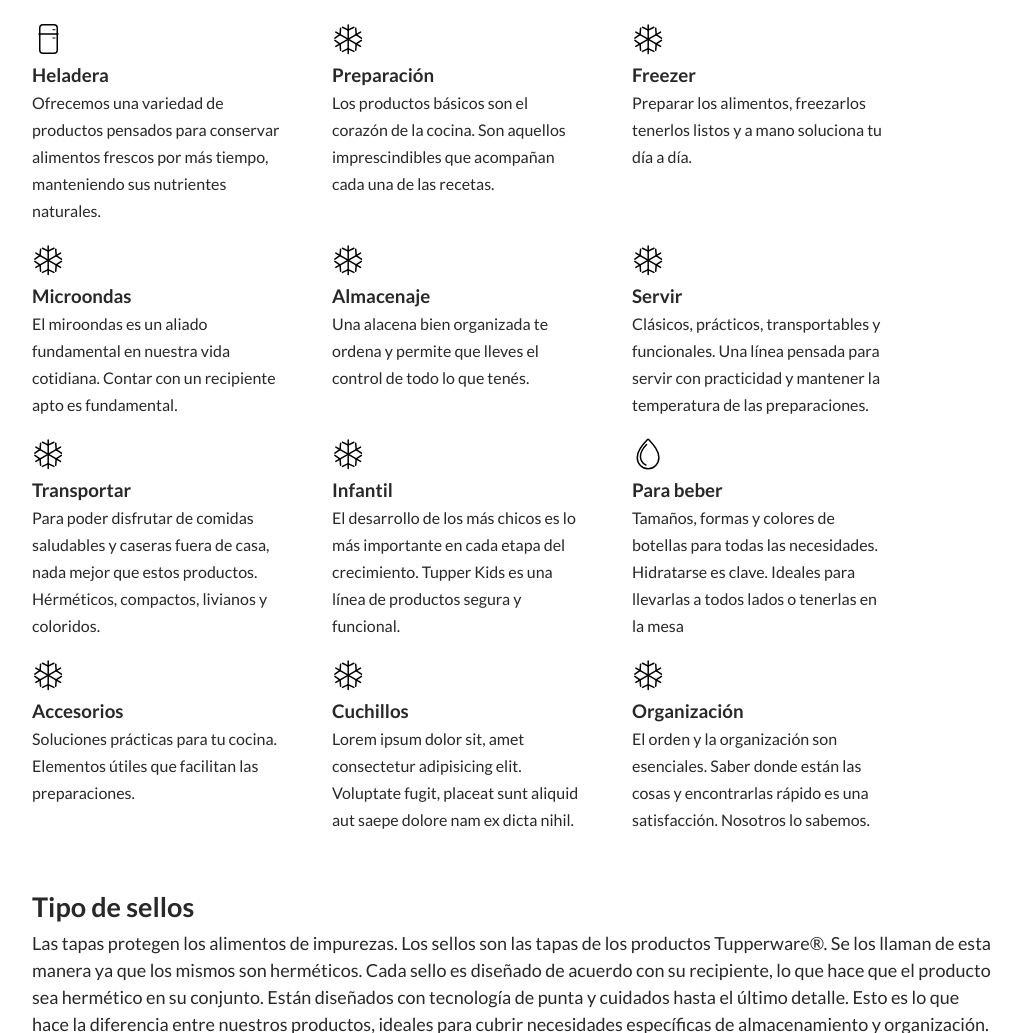
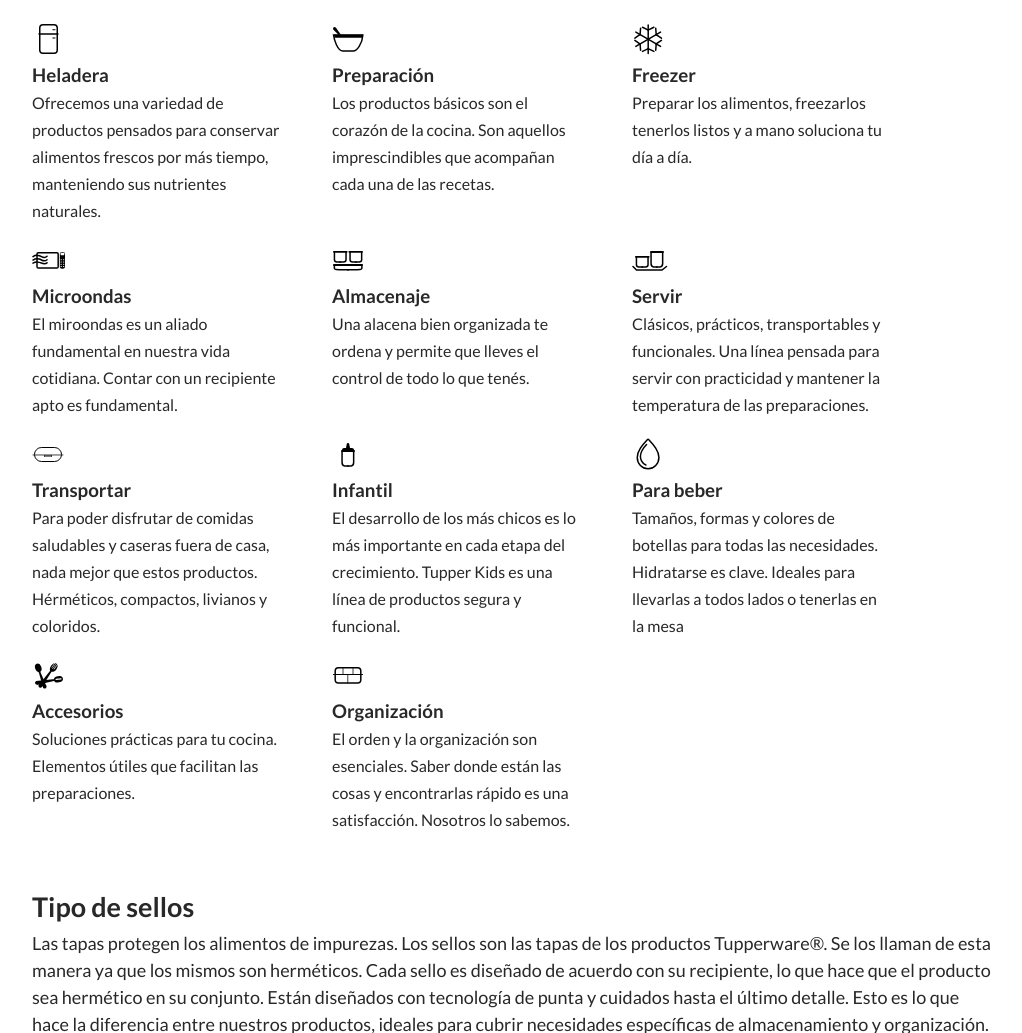
Before and after one commit to torita-mia/quiero-tupperware, a website: page pages/productos.html in a window 1280 px wide. Shown: the part 389-1422 px from the top of the page, without its empty margins (126-1148 px from the left). Drawn offline with nearby package versions, Linux system fonts and the light colour scheme; a web font is replaced by a local one.

Commit message:
Agregué svgs para la sección productos

```diff
--- a/pages/productos.html
+++ b/pages/productos.html
@@ -72,7 +72,7 @@
 
               <div class="cardCategorias">
                 <picture>
-                  <img src="../assets/icons/freezer.svg" alt="icono freezer">
+                  <img src="../assets/icons/preparación.svg" alt="icono freezer">
                 </picture>
                 <h3>Preparación</h3>
                 <p>Los productos básicos son el corazón de la cocina. Son aquellos imprescindibles que acompañan cada una de las recetas.</p>
@@ -88,7 +88,7 @@
 
               <div class="cardCategorias">
                 <picture>
-                  <img src="../assets/icons/freezer.svg" alt="icono freezer">
+                  <img src="../assets/icons/microondas.svg" alt="icono freezer">
                 </picture>
                 <h3>Microondas</h3>
                 <p>El miroondas es un aliado fundamental en nuestra vida cotidiana. Contar con un recipiente apto es fundamental.</p>
@@ -96,7 +96,7 @@
 
               <div class="cardCategorias">
                 <picture>
-                  <img src="../assets/icons/freezer.svg" alt="icono freezer">
+                  <img src="../assets/icons/almacenaje.svg" alt="icono freezer">
                 </picture>
                 <h3>Almacenaje</h3>
                 <p>Una alacena bien organizada te ordena y permite que lleves el control de todo lo que tenés.</p>
@@ -104,7 +104,7 @@
 
               <div class="cardCategorias">
                 <picture>
-                  <img src="../assets/icons/freezer.svg" alt="icono freezer">
+                  <img src="../assets/icons/servir.svg" alt="icono freezer">
                 </picture>
                 <h3>Servir</h3>
                 <p>Clásicos, prácticos, transportables y funcionales. Una línea pensada para servir con practicidad y mantener la temperatura de las preparaciones.</p>
@@ -112,7 +112,7 @@
 
               <div class="cardCategorias">
                 <picture>
-                  <img src="../assets/icons/freezer.svg" alt="icono freezer">
+                  <img src="../assets/icons/transportar.svg" alt="icono freezer">
                 </picture>
                 <h3>Transportar</h3>
                 <p>Para poder disfrutar de comidas saludables y caseras fuera de casa, nada mejor que estos productos. Hérméticos, compactos, livianos y coloridos.</p>
@@ -120,7 +120,7 @@
 
               <div class="cardCategorias">
                 <picture>
-                  <img src="../assets/icons/freezer.svg" alt="icono freezer">
+                  <img src="../assets/icons/infantil.svg" alt="icono freezer">
                 </picture>
                 <h3>Infantil</h3>
                 <p>El desarrollo de los más chicos es lo más importante en cada etapa del crecimiento. Tupper Kids es una línea de productos segura y funcional.</p>
@@ -136,7 +136,7 @@
 
               <div class="cardCategorias">
                 <picture>
-                  <img src="../assets/icons/freezer.svg" alt="icono freezer">
+                  <img src="../assets/icons/accesorios.svg" alt="icono freezer">
                 </picture>
                 <h3>Accesorios</h3>
                 <p>Soluciones prácticas para tu cocina. Elementos útiles que facilitan las preparaciones.</p>
@@ -144,15 +144,7 @@
 
               <div class="cardCategorias">
                 <picture>
-                  <img src="../assets/icons/freezer.svg" alt="icono freezer">
-                </picture>
-                <h3>Cuchillos</h3>
-                <p>Lorem ipsum dolor sit, amet consectetur adipisicing elit. Voluptate fugit, placeat sunt aliquid aut saepe dolore nam ex dicta nihil.</p>
-              </div>
-
-              <div class="cardCategorias">
-                <picture>
-                  <img src="../assets/icons/freezer.svg" alt="icono freezer">
+                  <img src="../assets/icons/organizacion.svg" alt="icono freezer">
                 </picture>
                 <h3>Organización</h3>
                 <p>El orden y la organización son esenciales. Saber donde están las cosas y encontrarlas rápido es una satisfacción. Nosotros lo sabemos.</p>
```
Also changed, not shown: assets/icons/accesorios.svg (added), assets/icons/almacenaje.svg (added), assets/icons/infantil.svg (added), assets/icons/microondas.svg (added), assets/icons/organizacion.svg (added), assets/icons/preparación.svg (added), assets/icons/servir.svg (added), assets/icons/transportar.svg (added).
